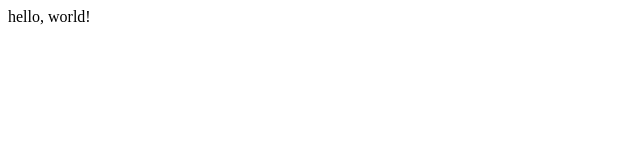
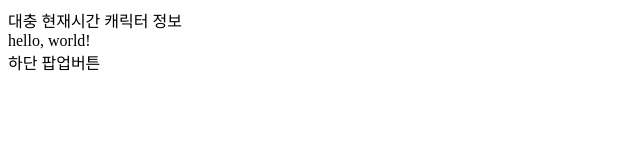
Before and after one commit to 9s2mil/9s2mil.github.io, a plain HTML site: page pwa.html in a window 1280 px wide. Shown: the whole page, without its empty margins (0-640 px from the left). Drawn offline with Linux system fonts and the light colour scheme.

Commit message:
Update pwa.html

```diff
--- a/pwa.html
+++ b/pwa.html
@@ -16,9 +16,9 @@
   <meta name="apple-mobile-web-app-status-bar-style" content="default">
 </head>
 <body>
-  <header></header>
+  <header>대충 현재시간 캐릭터 정보</header>
   <main>hello, world!</main>
-  <footer></footer>
+  <footer>하단 팝업버튼</footer>
 
   <script>
     if ('serviceWorker' in navigator) {
```
